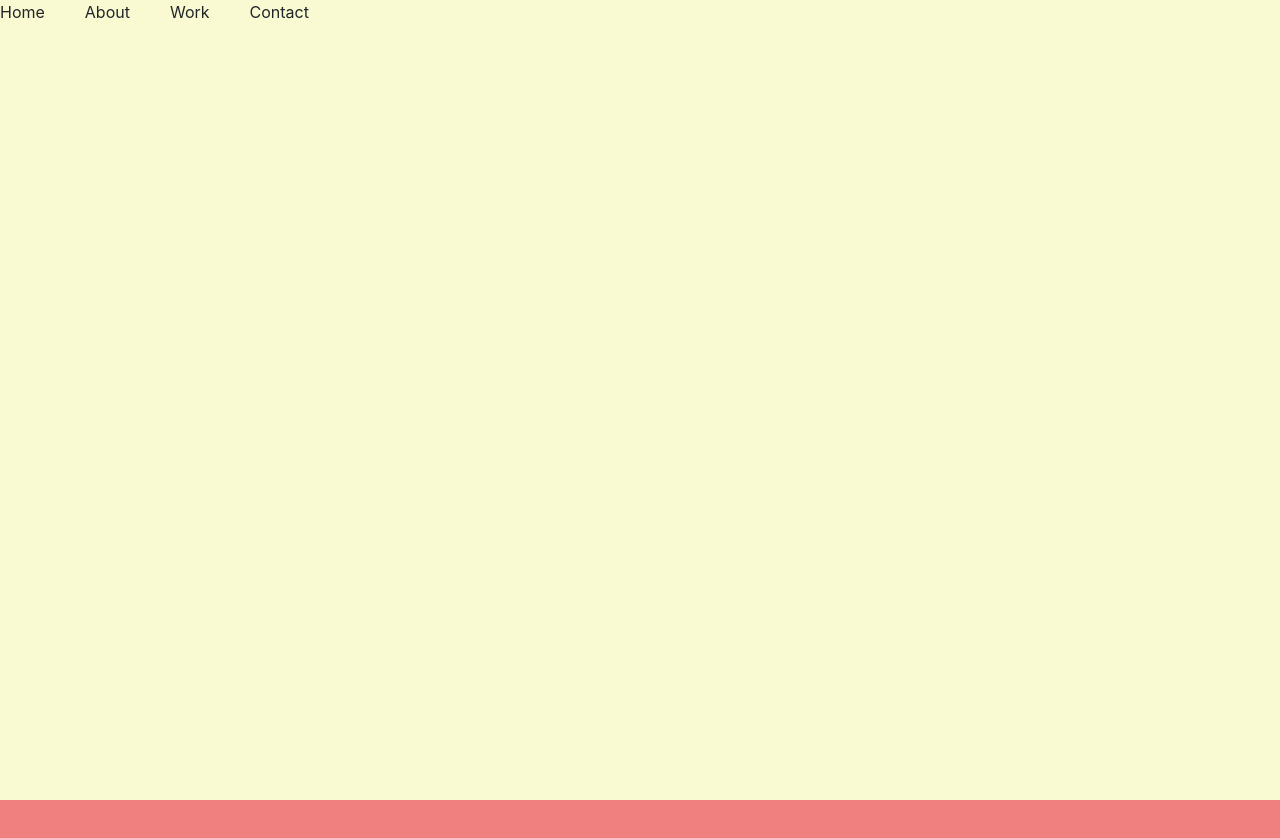
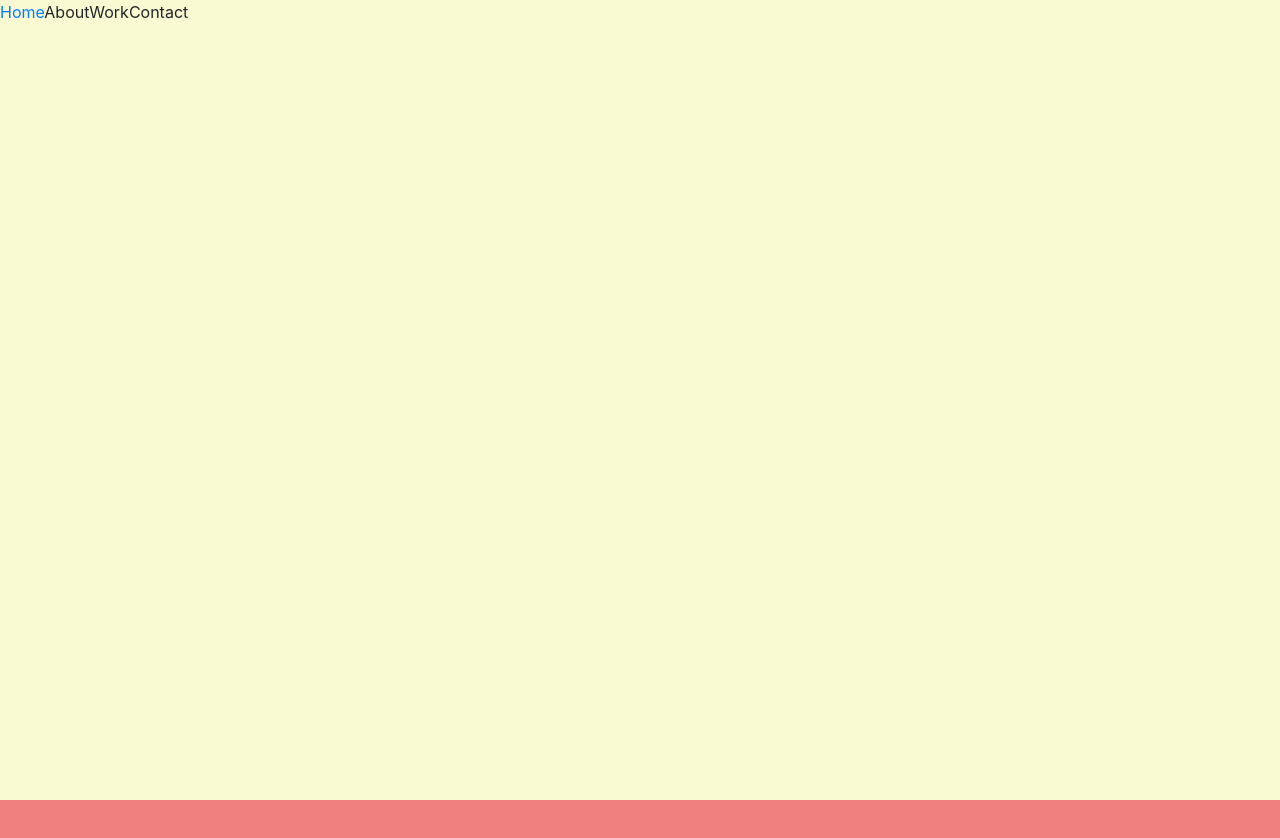
Before and after one commit to armonnaeini/portfolio_reactjs, a React (Create React App) app: page / in a window 1280 px wide. Shown: the top 838 px of the page. Built offline with nearby package versions, Linux system fonts and the light colour scheme.

Commit message:
implemented smooth scroll react

```diff
--- a/src/App.js
+++ b/src/App.js
@@ -13,11 +13,13 @@ import Contact from './Components/Contact';
 function App() {
   return (
     <div className="App">
-      <NavBar />
-      <Home />
-      <About />
-      <Work />
-      <Contact />
+      <div className = "container-scroll">
+        <NavBar />
+        <Home />
+        <About />
+        <Work />
+        <Contact />
+      </div>
     </div>
   );
 }
--- a/src/App.scss
+++ b/src/App.scss
@@ -2,6 +2,9 @@
 
 $primary-col: #fff;
 $secondary-col: #EA2B1F;
+
+html{
+  // scroll-snap-type: y proximity;
 
   .App{
     margin: 0 auto;
@@ -25,21 +28,27 @@ $secondary-col: #EA2B1F;
     .home-section {
       background-color: lightgoldenrodyellow;
       height: 100vh;
+      width: 100%;
+      scroll-snap-align: center;
     }
 
     .about-section {
       background-color: lightcoral;
       height: 100vh;
+      scroll-snap-align: center;
     }
 
     .work-section {
       background-color: lightgreen;
       height: 100vh;
+      scroll-snap-align: center;
     }
 
     .contact-section {
       background-color: lightseagreen;
       height: 100vh;
+      scroll-snap-align: center;
     }
 
   }
+}
--- a/src/Components/About.js
+++ b/src/Components/About.js
@@ -4,7 +4,7 @@ class About extends Component {
     state = {};
     render() {
         return(
-            <div className = "about-section"></div>
+            <div className = "about-section" id = "about"></div>
         );
     }
 }
--- a/src/Components/Contact.js
+++ b/src/Components/Contact.js
@@ -4,7 +4,7 @@ class Contact extends Component {
     state = {};
     render() {
         return(
-            <div className = "contact-section"></div>
+            <div className = "contact-section" id = "contact"></div>
         );
     }
 }
--- a/src/Components/Home.js
+++ b/src/Components/Home.js
@@ -4,7 +4,7 @@ class Home extends Component {
     state = {};
     render() {
         return(
-            <div className = "home-section"></div>
+            <div className = "home-section" id = "home"></div>
         );
     }
 }
--- a/src/Components/NavBar.js
+++ b/src/Components/NavBar.js
@@ -8,17 +8,37 @@ class NavBar extends Component {
             <div className = "nav-bar">
                 <ul>
                     <Link
-    activeClass="active"
-    to="section1"
-    spy={true}
-    smooth={true}
-    offset={-70}
-    duration={500}
-></Link>
-                    <li>Home</li>
-                    <li>About</li>
-                    <li>Work</li>
-                    <li>Contact</li>
+                        activeClass="active"
+                        to="home-section"
+                        spy={true}
+                        smooth={true}
+                        offset={0}
+                        duration={1000}
+                    >Home</Link>
+                   <Link
+                        activeClass="active"
+                        to="about-section"
+                        spy={true}
+                        smooth={true}
+                        offset={0}
+                        duration={1000}
+                    >About</Link>
+                    <Link
+                        activeClass="active"
+                        to="work-section"
+                        spy={true}
+                        smooth={true}
+                        offset={0}
+                        duration={1000}
+                    >Work</Link>
+                    <Link
+                        activeClass="active"
+                        to="contact-section"
+                        spy={true}
+                        smooth={true}
+                        offset={0}
+                        duration={1000}
+                    >Contact</Link>
                 </ul>
             </div>
         );
--- a/src/Components/Work.js
+++ b/src/Components/Work.js
@@ -4,7 +4,7 @@ class Work extends Component {
     state = {};
     render() {
         return(
-            <div className = "work-section"></div>
+            <div className = "work-section" id = "work"></div>
         );
     }
 }
```
Lines whose indentation alone changed are shown as unchanged.
